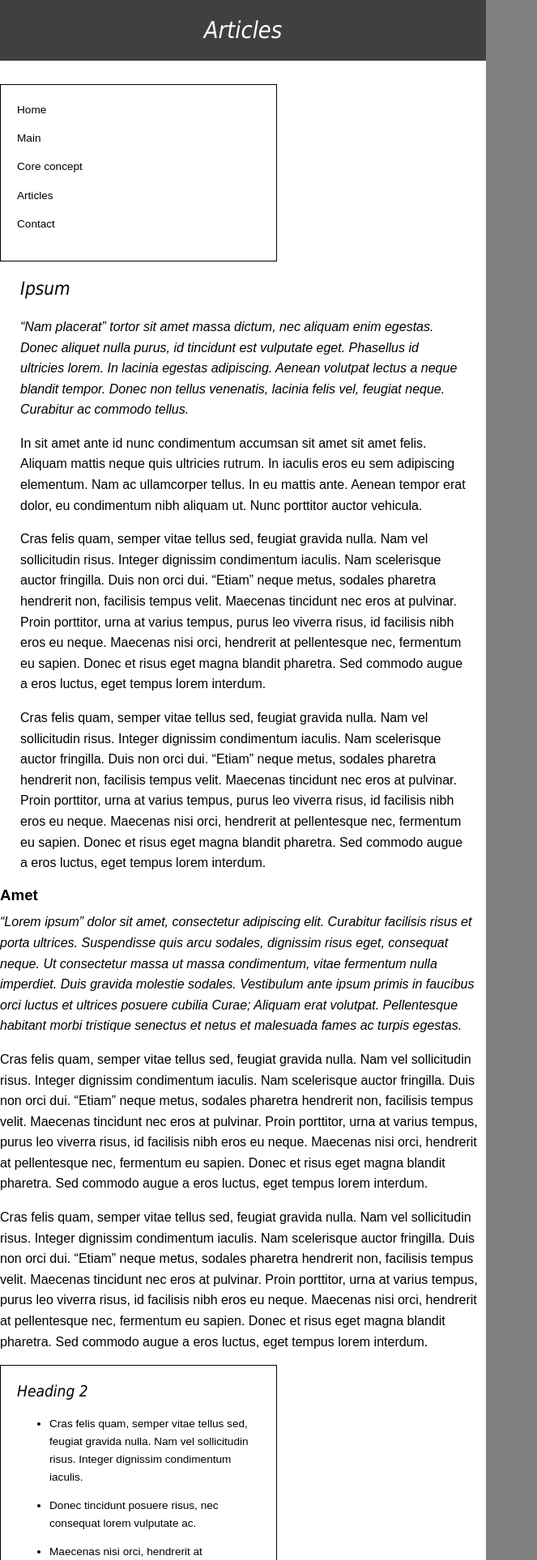
After one commit to andrewbells/html, a PHP site: page /css/articles.html in a window 1280 px wide. The commit adds this page. Shown: the top 1927 px of the page at 81% size, without its empty margins (0-663 px from the left). Run offline with PHP 8.4, Linux system fonts and the light colour scheme.

Commit message:
selectors

```diff
--- /dev/null
+++ b/css/articles.css
@@ -0,0 +1,119 @@
+aside, article, section, header, footer, nav {
+    display: block;
+}
+
+html, body, h1, h2, h3, p {
+    margin: 0;
+	padding: 0;
+}
+html {
+    background: gray;
+}
+aside {
+    width: 300px;
+	border: 1px solid #000;
+	padding: 20px;
+	margin-bottom: 20px;
+	font-size: 85%;
+}
+body {
+    font-family: Arial;
+	font-size: 100%;
+	width: 600px;
+	background: white;
+	/* margin: 0 auto; */
+}
+
+article {
+    padding: 0 25px;
+}
+header h1 {
+    background: #42403E;
+	text-align:center;
+	line-height: 75px;
+	color: white;
+}
+h1 {
+    font-size: 1.8em;
+}
+h2 {
+    font-size: 1.4em;
+}
+h1, h2 {
+    font-family: Tahoma;
+	font-weight: normal;
+	font-style: italic;
+	margin-bottom: 1em;
+}
+p {
+    font-size: 1em;
+	color: black;
+	line-height: 1.6;
+	margin-bottom: 1em;
+}
+footer {
+    background: #42403E;
+	padding: 10px 0;
+	color: white;
+	text-align: center;
+}
+/* everywhere where p goes after footer */
+footer p {
+    color: white;
+}
+/* adjacent selectors -- in the same parent */
+h2 + p, h3 + p {
+    margin-top: .6em;
+	font-style: italic;
+}
+
+/* attribute selectors */
+a {
+    text-decoration: none;
+	color: black;
+}
+
+/*
+a[href^="http://"] {
+    color: red;
+}
+a[title="visit vk profile"] {
+    color: red;
+}
+a[href$=".docx"] {
+    color: red;
+}
+a[title*="visit"] {
+    color: red;
+}
+*/
+a:hover {
+    color: gray;
+}
+a[href*="_docs"] {
+    color: green;
+}
+p[class~="red"] {
+    color: red;
+}
+p[class~="red"]:hover {
+    color: green;
+}
+/* DOM -- structural representation of the elements on the page -- TREE*/
+/* Pseudo-class selectors -- target elements that lie outside of the DOM
+
+dynamic -->
+:hover
+a:hover
+ul a:hover
+
+UI element state -->
+
+Structural -->
+li:nth-child(odd) {
+color: red;
+}
+
+other -->
+
+ */
--- /dev/null
+++ b/css/articles.html
@@ -0,0 +1,162 @@
+<!DOCTYPE html>
+<html lang="en">
+<head>
+  <meta charset="utf-8">
+
+  <!-- Always force latest IE rendering engine (even in intranet) & Chrome Frame
+       Remove this if you use the .htaccess -->
+  <meta http-equiv="X-UA-Compatible" content="IE=edge,chrome=1">
+
+  <title>CSS Articles</title>
+  <style>
+    @import url("articles.css"); <!-- not the best practice -->
+  </style>
+
+  <meta name="description" content="articles">
+
+</head>
+
+<body>
+  <div>
+    <header>
+      <h1>Articles</h1>
+    </header>
+	<aside>
+    <nav>
+      <p><a href="frontpage_css.htm">Home</a></p>
+	  <p><a href="page_5.html">Main</a></p>
+	  <p><a href="css_page.html">Core concept</a></p>
+	  <p><a href="articles.html">Articles</a></p>
+      <p><a href="../../js/website/page_6.html">Contact</a></p>
+    </nav>
+    </aside>
+    <div id="mainContent" class="mainContent">
+	 <article>
+      <h2 id="one">Ipsum</h3>
+
+		<p>&ldquo;Nam placerat&rdquo; tortor sit amet massa
+		dictum, nec aliquam enim egestas. Donec aliquet nulla purus, id tincidunt est vulputate eget.
+		Phasellus id ultricies lorem. In lacinia egestas adipiscing. Aenean volutpat lectus a neque
+		blandit tempor. Donec non tellus venenatis, lacinia felis vel, feugiat neque. Curabitur ac
+		commodo tellus.<br>
+		<p>In sit amet ante id nunc condimentum accumsan sit amet sit amet felis. Aliquam mattis
+		neque quis ultricies rutrum. In iaculis eros eu sem adipiscing elementum. Nam ac ullamcorper
+		tellus. In eu mattis ante. Aenean tempor erat dolor, eu condimentum nibh aliquam ut.
+		Nunc porttitor auctor vehicula. </p>
+		<p>Cras felis quam, semper vitae tellus sed, feugiat gravida nulla. Nam vel sollicitudin
+		risus. Integer dignissim condimentum iaculis. Nam scelerisque auctor fringilla.
+		Duis non orci dui. &ldquo;Etiam&rdquo; neque metus, sodales pharetra hendrerit non, facilisis
+		tempus velit. Maecenas tincidunt nec eros at pulvinar. Proin porttitor, urna at varius
+		tempus, purus leo viverra risus, id facilisis nibh eros eu neque. Maecenas nisi orci,
+		hendrerit at pellentesque nec, fermentum eu sapien. Donec et risus eget magna blandit
+		pharetra. Sed commodo augue a eros luctus, eget tempus lorem interdum. </p>
+		<p>Cras felis quam, semper vitae tellus sed, feugiat gravida nulla. Nam vel sollicitudin
+		risus. Integer dignissim condimentum iaculis. Nam scelerisque auctor fringilla.
+		Duis non orci dui. &ldquo;Etiam&rdquo; neque metus, sodales pharetra hendrerit non, facilisis
+		tempus velit. Maecenas tincidunt nec eros at pulvinar. Proin porttitor, urna at varius
+		tempus, purus leo viverra risus, id facilisis nibh eros eu neque. Maecenas nisi orci,
+		hendrerit at pellentesque nec, fermentum eu sapien. Donec et risus eget magna blandit
+		pharetra. Sed commodo augue a eros luctus, eget tempus lorem interdum. </p>
+
+
+	</article>
+	<section>
+
+      <h3 id="two">Amet</h3>
+
+		<p>&ldquo;Lorem ipsum&rdquo; dolor sit amet,
+		consectetur adipiscing elit. Curabitur facilisis risus et
+		porta ultrices. Suspendisse quis arcu sodales, dignissim risus eget, consequat neque.
+		Ut consectetur massa ut massa condimentum, vitae fermentum nulla imperdiet. Duis gravida
+		molestie sodales. Vestibulum ante ipsum primis in faucibus orci luctus et ultrices posuere
+		cubilia Curae; Aliquam erat volutpat. Pellentesque habitant morbi tristique senectus et
+		netus et malesuada fames ac turpis egestas.
+		</p>
+		<p>Cras felis quam, semper vitae tellus sed, feugiat gravida nulla. Nam vel sollicitudin
+		risus. Integer dignissim condimentum iaculis. Nam scelerisque auctor fringilla.
+		Duis non orci dui. &ldquo;Etiam&rdquo; neque metus, sodales pharetra hendrerit non, facilisis
+		tempus velit. Maecenas tincidunt nec eros at pulvinar. Proin porttitor, urna at varius
+		tempus, purus leo viverra risus, id facilisis nibh eros eu neque. Maecenas nisi orci,
+		hendrerit at pellentesque nec, fermentum eu sapien. Donec et risus eget magna blandit
+		pharetra. Sed commodo augue a eros luctus, eget tempus lorem interdum. </p>
+		<p>Cras felis quam, semper vitae tellus sed, feugiat gravida nulla. Nam vel sollicitudin
+		risus. Integer dignissim condimentum iaculis. Nam scelerisque auctor fringilla.
+		Duis non orci dui. &ldquo;Etiam&rdquo; neque metus, sodales pharetra hendrerit non, facilisis
+		tempus velit. Maecenas tincidunt nec eros at pulvinar. Proin porttitor, urna at varius
+		tempus, purus leo viverra risus, id facilisis nibh eros eu neque. Maecenas nisi orci,
+		hendrerit at pellentesque nec, fermentum eu sapien. Donec et risus eget magna blandit
+		pharetra. Sed commodo augue a eros luctus, eget tempus lorem interdum. </p>
+	</section>
+    <aside id="uListAside">
+	    <h2>Heading 2</h2>
+	    <ul id="uList">
+		    <li>
+			    <p>
+			    Cras felis quam, semper vitae tellus sed, feugiat gravida nulla. Nam vel sollicitudin
+		        risus. Integer dignissim condimentum iaculis.
+			    </p>
+			</li>
+			<li>
+			    <p>
+				Donec tincidunt posuere risus, nec consequat
+		        lorem vulputate ac.
+				</p>
+			</li>
+			<li>
+			    <p>Maecenas nisi orci,
+		        hendrerit at pellentesque nec, fermentum eu sapien. Donec et risus eget magna blandit
+		        pharetra. Sed commodo augue a eros luctus, eget tempus lorem interdum.
+			    </p>
+			</li>
+		</ol>
+
+	</aside>
+
+       <h3 id="three"><em>Dolor</em></h3>
+
+		<p> &ldquo;Phasellus&rdquo; mollis hendrerit
+		lectus, quis vulputate neque viverra sed. Donec tincidunt posuere risus, nec consequat
+		lorem vulputate ac. Praesent ut suscipit
+		odio. Integer vel accumsan diam. Morbi pulvinar risus laoreet, mollis orci quis,
+		rhoncus arcu. Donec suscipit commodo eleifend. Duis mollis euismod mauris sed
+		malesuada. In &ldquo;malesuada&rdquo; , arcu non consectetur dapibus, ligula risus condimentum
+		erat, nec cursus sem quam eget massa.<br>
+		<p>Cras felis quam, semper vitae tellus sed, feugiat gravida nulla. Nam vel sollicitudin
+		risus. Integer dignissim condimentum iaculis. Nam scelerisque auctor fringilla.
+		Duis non orci dui. &ldquo;Etiam&rdquo; neque metus, sodales pharetra hendrerit non, facilisis
+		tempus velit. Maecenas tincidunt nec eros at pulvinar. Proin porttitor, urna at varius
+		tempus, purus leo viverra risus, id facilisis nibh eros eu neque. Maecenas nisi orci,
+		hendrerit at pellentesque nec, fermentum eu sapien. Donec et risus eget magna blandit
+		pharetra. Sed commodo augue a eros luctus, eget tempus lorem interdum. </p>
+		<p>Cras felis quam, semper vitae tellus sed, feugiat gravida nulla. Nam vel sollicitudin
+		risus. Integer dignissim condimentum iaculis. Nam scelerisque auctor fringilla.
+		Duis non orci dui. &ldquo;Etiam&rdquo; neque metus, sodales pharetra hendrerit non, facilisis
+		tempus velit. Maecenas tincidunt nec eros at pulvinar. Proin porttitor, urna at varius
+		tempus, purus leo viverra risus, id facilisis nibh eros eu neque. Maecenas nisi orci,
+		hendrerit at pellentesque nec, fermentum eu sapien. Donec et risus eget magna blandit
+		pharetra. Sed commodo augue a eros luctus, eget tempus lorem interdum. </p>
+    </div>
+	<div>
+	<ul>
+	<li>
+	<a href="http://vk.com/a.bells" title="visit vk profile">An external link</a>
+	</li>
+	<li>
+	<a href="css_page.html" title="visit main page">A local link</a>
+	</li>
+	<li>
+	<a href="_docs/AphaWords.docx" title="download my words list">A link to a resource</a>
+	</li>
+
+	</ul>
+	<p class="red blue green">This paragraph has the classes red, blue, and green.</p>
+	<p class="red green">This paragraph has the classes red, and green.</p>
+	<p class="red blue">This paragraph has the classes red, and blue.</p>
+	<p class="red">This paragraph has the class red.</p>
+	</div>
+    <footer>
+     <p>&copy; Copyright  by Andrey</p>
+    </footer>
+  </div>
+</body>
+</html>
```
Also changed, not shown: css/css_page.html (+13 -4 lines), css/fundamentals.css (+112 -6 lines), css/page_5.html (+22 -16 lines), 1 other file.
